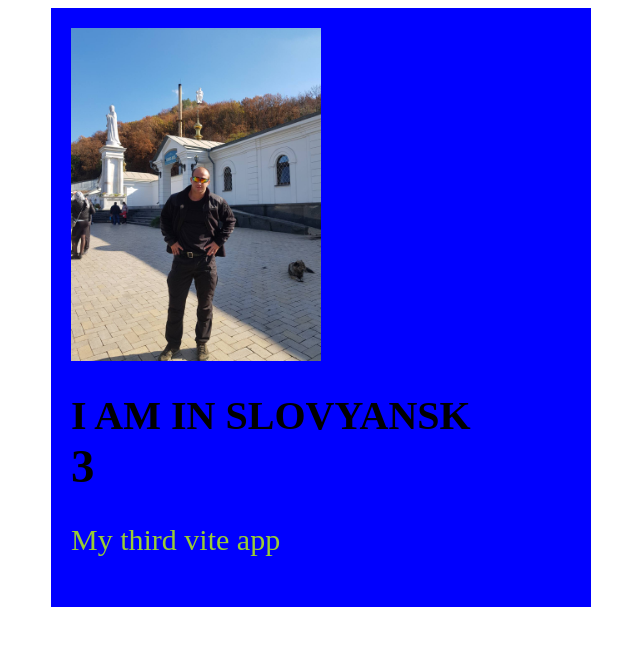
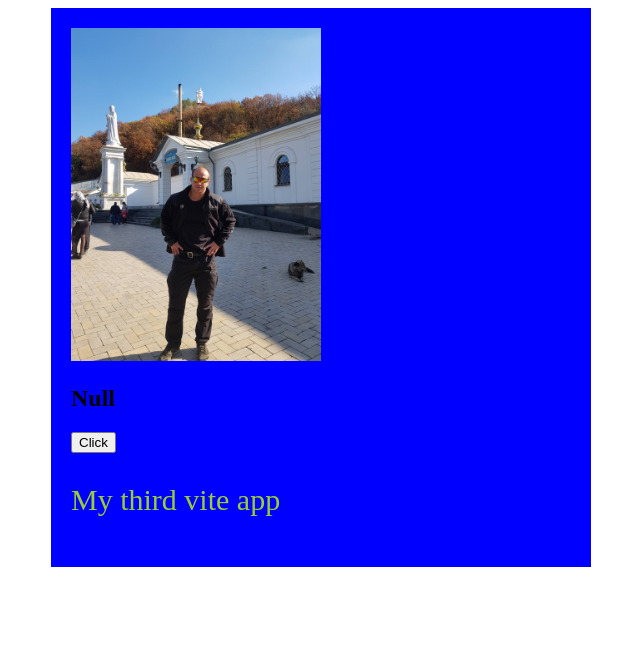
Before and after one commit to Genya10/react-edit, a React (Vite) app: page / in a window 1280 px wide. Shown: the top 646 px of the page, without its empty margins (437-1077 px from the left). Built offline with nearby package versions, Linux system fonts and the light colour scheme.

Commit message:
add useState

```diff
--- a/src/App.jsx
+++ b/src/App.jsx
@@ -1,11 +1,14 @@
+import { useState } from "react";
 import { Details } from "./Details";
 
 function App() {
 
+  const [title,setTitle] = useState('Null');
+
   return (
-    <>
-    <Details title='I am ' text='in Slovyansk' number={3}/>
-    </>
+    <div>
+     <Details title={title} setTitle={setTitle}/>
+    </div>
   );
 }
 
--- a/src/Details.jsx
+++ b/src/Details.jsx
@@ -1,14 +1,17 @@
 import cl from './Details.module.scss'
 
-export const Details = ({title,text,number}) => {
+export const Details = ({title,setTitle}) => {
   return (
     <div>
       <div className={cl.container}>
         <img src="./iam.jpg" width={250} />
-        <h1 className={cl.title}>
-            {title}{text}
-            <h3>{number}</h3>
-        </h1>
+        <div>
+          <h2>{title}</h2>
+          <button onClick={
+            () => setTitle(prev=>{
+                return prev + "again"
+            })}>Click</button>
+        </div>
         <p className={cl.text}>My third vite app</p>
       </div>
     </div>
```
